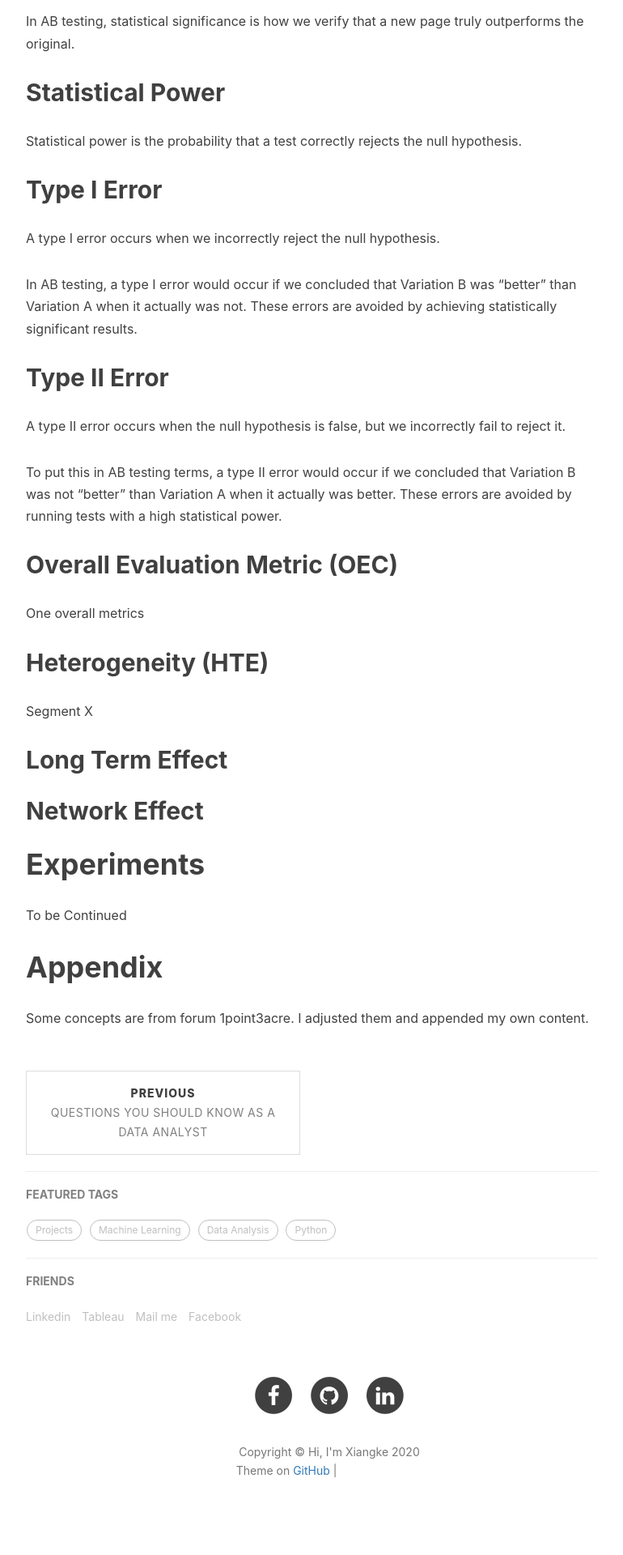
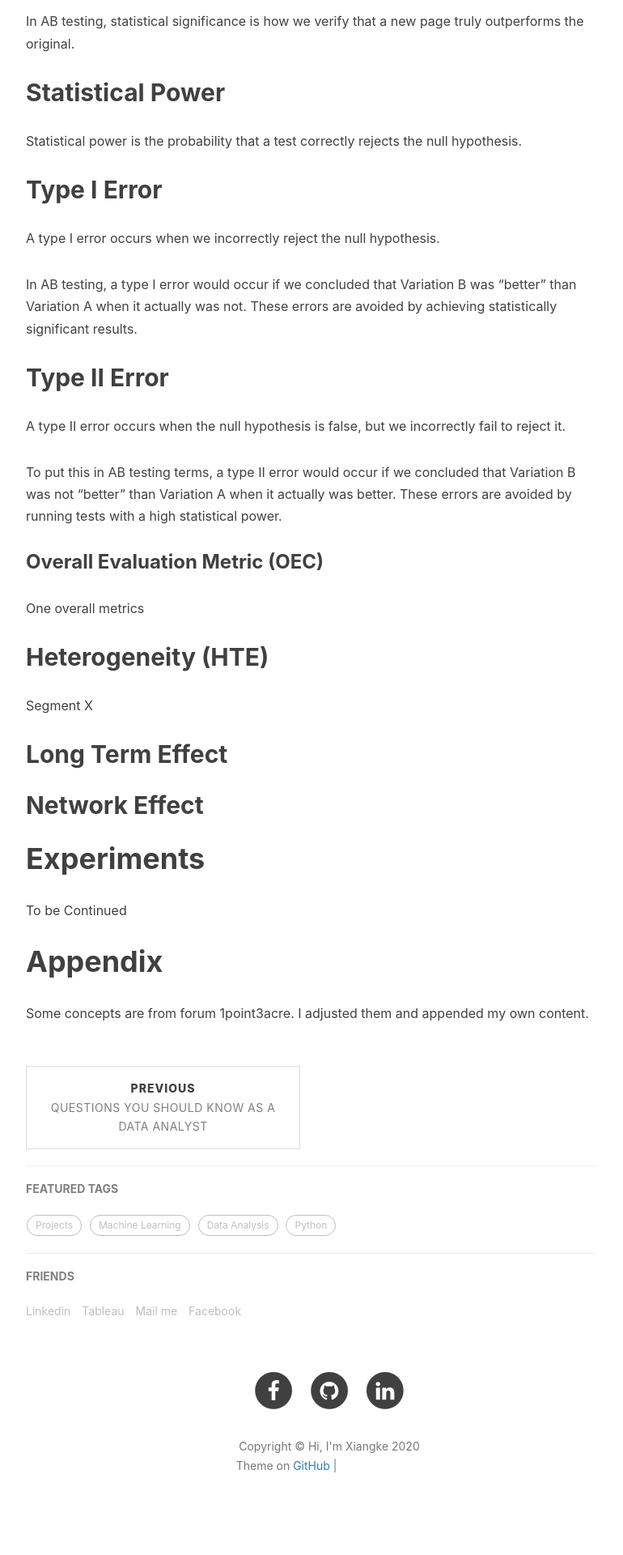
Before and after one commit to XiangkeChen/xiangkechen.github.io, a Jekyll site: the page built from _posts/2020-02-06-A:B-Testing-Summary.md, in a window 1280 px wide. Shown: the part 3655-5575 px from the top of the page at 81% size, without its empty margins (233-1003 px from the left). Built offline with Jekyll 4.4.1, drawn with Linux system fonts in a browser that asks for light colours; nearby versions of some CDN libraries; comment, search, counter and statistics services are not loaded; grey boxes are pictures that could not be loaded.

```diff
--- a/_posts/2020-02-06-A:B-Testing-Summary.md
+++ b/_posts/2020-02-06-A:B-Testing-Summary.md
@@ -132,7 +132,7 @@ A type II error occurs when the null hypothesis is false, but we incorrectly fai
 
 To put this in AB testing terms, a type II error would occur if we concluded that Variation B was not "better" than Variation A when it actually was better. These errors are avoided by running tests with a high statistical power.
 
-## Overall Evaluation Metric (OEC)
+### Overall Evaluation Metric (OEC)
 
 One overall metrics
 
```
